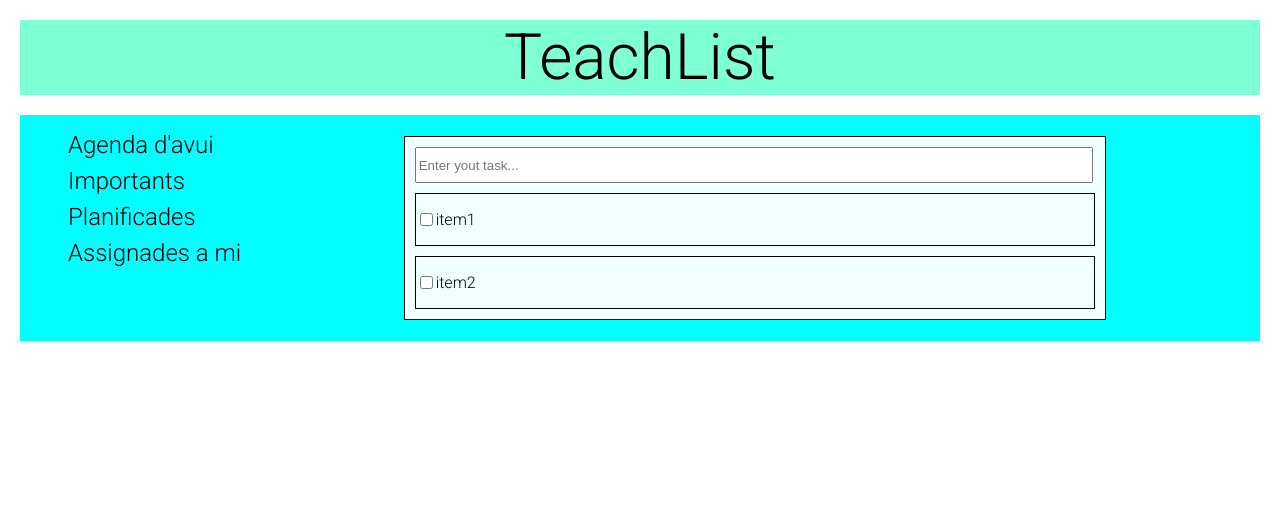
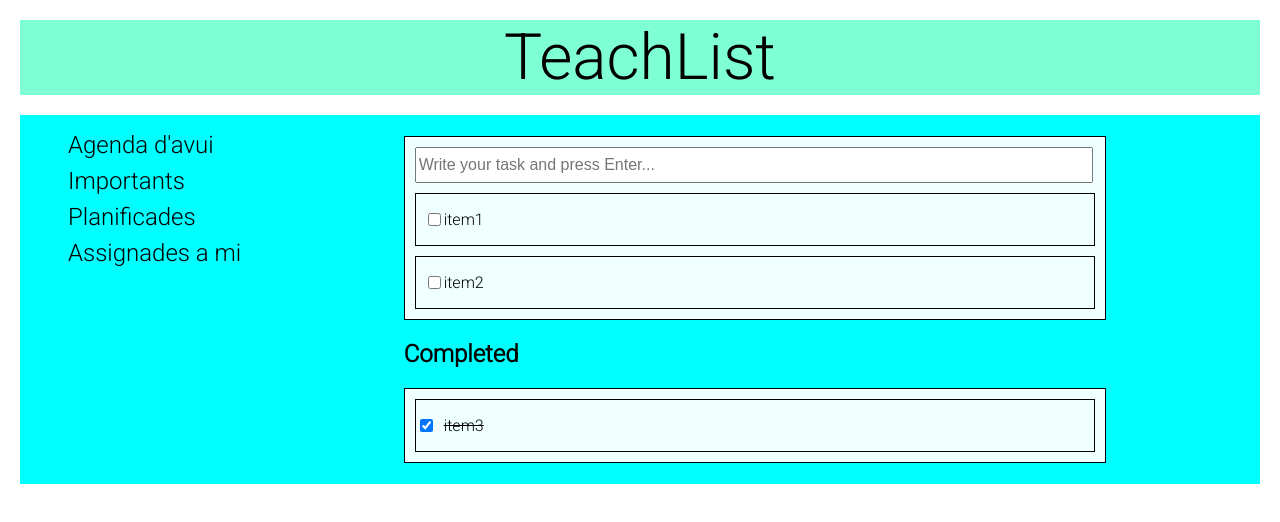
Before and after one commit to jordicido/jordicido.github.io, a plain HTML site: page index.html in a window 1280 px wide. Drawn offline with Linux system fonts and the light colour scheme.

Commit message:
2 list function completed

```diff
--- a/index.html
+++ b/index.html
@@ -27,14 +27,21 @@
             </div>
             <div class="list">
                 <ul id="todo-list">
-                    <input id="input-task" type="text" placeholder="Enter yout task..." onkeypress="addTask(event);" />
-                    <li class="todo-item">
+                    <input id="input-task" type="text" placeholder="Write your task and press Enter..." onkeypress="addTask(event);" />
+                    <li id="item1" class="todo-item" onclick="changeCheckState()">
                         <input type="checkbox" />
                         <p>item1</p>
                     </li>
-                    <li class="todo-item">
+                    <li id="item2" class="todo-item" onclick="changeCheckState()" >
                         <input type="checkbox" />
                         <p>item2</p>
+                    </li>
+                </ul>
+                <h2>Completed</h2>
+                <ul id="done-list">
+                    <li id="item3" class="done-item" onclick="changeCheckState()" >
+                        <input type="checkbox" checked />
+                        <p>item3</p>
                     </li>
                 </ul>
             </div>
--- a/script.js
+++ b/script.js
@@ -1,4 +1,4 @@
-
+var idCounter = 0
 
 function addTask(event) {
     var todoList = document.getElementById("todo-list")
@@ -13,6 +13,8 @@ function addTask(event) {
         p.appendChild(text)
         li.appendChild(check)
         li.appendChild(p)
+        li.id = "#"+idCounter++
+        li.onclick = changeCheckState
         todoList.appendChild(li)
         clearInputText(inputText)
     }
@@ -21,3 +23,21 @@ function addTask(event) {
 function clearInputText(inputText) {
     inputText.value = ''
 }
+
+function changeCheckState() {
+    var ID = this.id
+    var todoList = document.getElementById("todo-list")
+    var doneList = document.getElementById("done-list")
+    var selectedLi = document.getElementById(ID)
+    if (selectedLi.parentElement == todoList) {
+        todoList.removeChild(selectedLi)
+        selectedLi.className = "done-item"
+        selectedLi.firstElementChild.checked = true
+        doneList.appendChild(selectedLi)
+    } else {
+        doneList.removeChild(selectedLi)
+        selectedLi.className = "todo-item"
+        selectedLi.firstElementChild.checked = false
+        todoList.appendChild(selectedLi)
+    }
+}
--- a/styles.css
+++ b/styles.css
@@ -42,10 +42,10 @@ nav {
     width: 670px;
     height: 30px;
     margin: 10px;
-
+    font-size: 1rem;
 }
 
-#todo-list{
+#todo-list, #done-list {
     background-color: azure;
     border: 1px solid black;
     list-style-type: none;
@@ -53,9 +53,21 @@ nav {
     width: 700px;
 }
 
-.todo-item {
+.todo-item, .done-item {
     display: flex;
     flex-direction: row;
     margin: 10px;
     border: 1px solid black;
 }
+
+.todo-item, .done-item:hover {
+    cursor: pointer;
+}
+
+.todo-item, .done-item > p {
+    padding-left: 8px;
+}
+
+.done-item > p {
+    text-decoration: line-through;
+}
```
